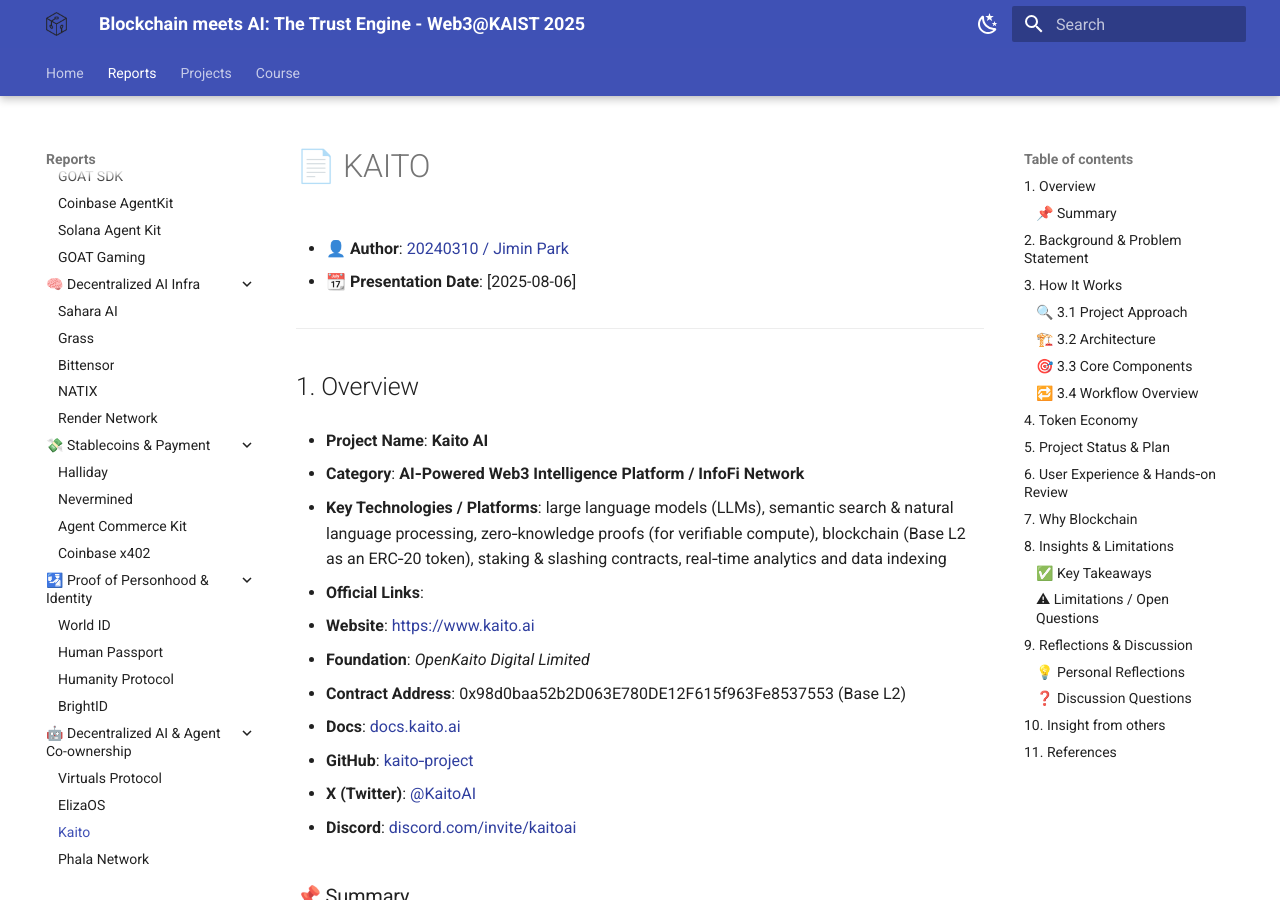
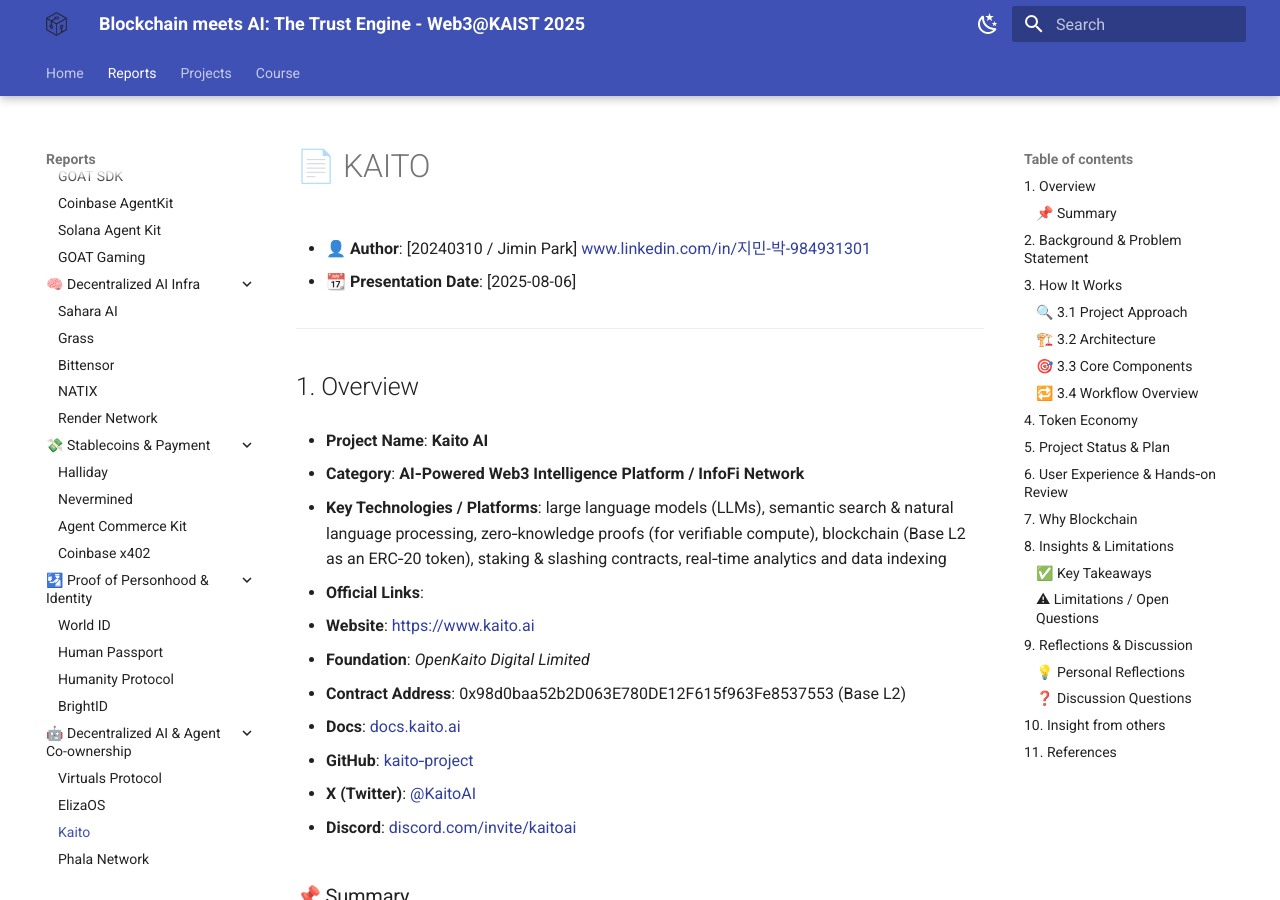
Before and after one commit to web3classdao/kaist2025, an MkDocs documentation site: the page built from docs/reports/kaito.md, in a window 1280 px wide and 900 px high. Built offline with MkDocs 1.6.1 and Material for MkDocs 9.7.7, drawn with Linux system fonts in a browser that asks for light colours.

Commit message:
last changed at Aug 6, 2025 1:50 PM, pushed by web3classdao

```diff
--- a/docs/reports/kaito.md
+++ b/docs/reports/kaito.md
@@ -1,6 +1,6 @@
 # 📄 KAITO
 
-- 👤 **Author**: [20240310 / Jimin Park](www.linkedin.com/in/지민-박-984931301)
+- 👤 **Author**: [20240310 / Jimin Park] [www.linkedin.com/in/지민-박-984931301](www.linkedin.com/in/지민-박-984931301)
 
 -  📆 **Presentation Date**: [2025-08-06]
 
```
